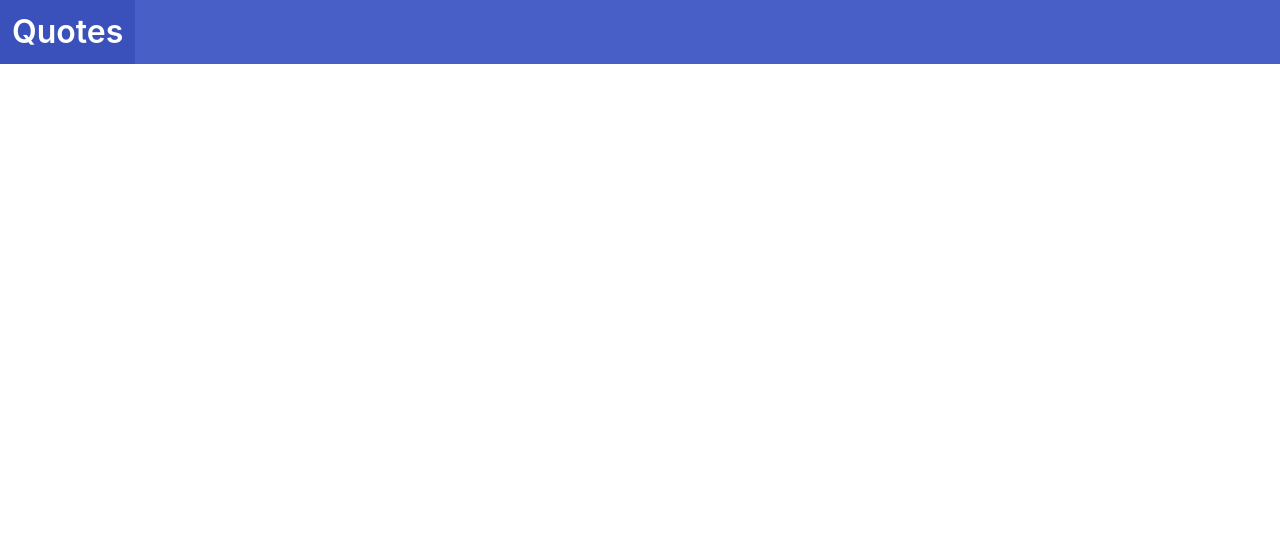
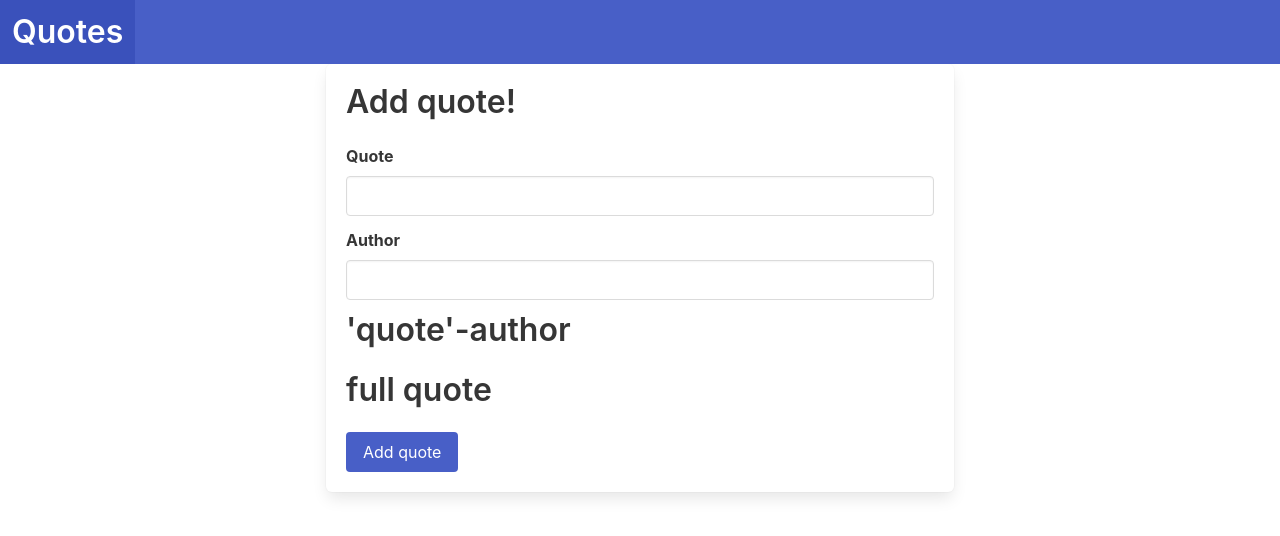
Before and after one commit to enjanja/mobilno-angular-app, an Angular app: page / in a window 1280 px wide. Shown: the top 536 px of the page. Built offline with nearby package versions, Linux system fonts and the light colour scheme.

Commit message:
one-way data binding - dodavanje string interpolacije, property i event bindinga

```diff
--- a/src/app/app.component.html
+++ b/src/app/app.component.html
@@ -1,3 +1,4 @@
 <!-- izgled komponente -->
 
 <app-header></app-header>
+<app-quote-form></app-quote-form>
--- a/src/app/app.module.ts
+++ b/src/app/app.module.ts
@@ -3,11 +3,13 @@ import { BrowserModule } from '@angular/platform-browser';
 
 import { AppComponent } from './app.component';
 import { HeaderComponent } from './header/header.component';
+import { QuoteFormComponent } from './quote-form/quote-form.component';
 
 @NgModule({
   declarations: [
     AppComponent,
-    HeaderComponent
+    HeaderComponent,
+    QuoteFormComponent
   ],
   imports: [
     BrowserModule
--- /dev/null
+++ b/src/app/quote-form/quote-form.component.html
@@ -0,0 +1,30 @@
+<div class="columns is-centered">
+    <div class="column is-half">
+        <div class="box">
+            <h3 class="title">Add quote!</h3>
+
+            <div class="field">
+                <label class="label">Quote</label>
+                <div class="control">
+                    <input type="text" class="input">
+                </div>
+            </div>
+
+            <div class="field">
+                <label class="label">Author</label>
+                <div class="control">
+                    <input type="text" class="input">
+                </div>
+            </div>
+
+            <p class="title">'{{text}}'-{{author}}</p>
+            <!-- prvi nacin - string interpolation-->
+            <p class="title" [innerText]="fullQuote">Full quote</p>
+            <!-- drugi nacin - property binding
+                ovde prikazuje ono sto je u type script (ts) file-u
+                -->
+            <button class="button is-link" (click)="onAddQuote()">Add quote</button>
+            <!-- event binding -->
+        </div>
+    </div>
+</div>
--- /dev/null
+++ b/src/app/quote-form/quote-form.component.ts
@@ -0,0 +1,18 @@
+import { Component } from '@angular/core';
+
+@Component({
+  selector: 'app-quote-form',
+  templateUrl: './quote-form.component.html',
+  styleUrls: ['./quote-form.component.css']
+})
+export class QuoteFormComponent {
+
+  text = 'quote';
+  author = 'author';
+  fullQuote = 'full quote';
+
+  onAddQuote(): void{
+    console.log('Quote added');
+    this.fullQuote = `'${this.text}' - ${this.author}`;
+  }
+}
```
Also changed, not shown: src/app/quote-form/quote-form.component.css (added).
